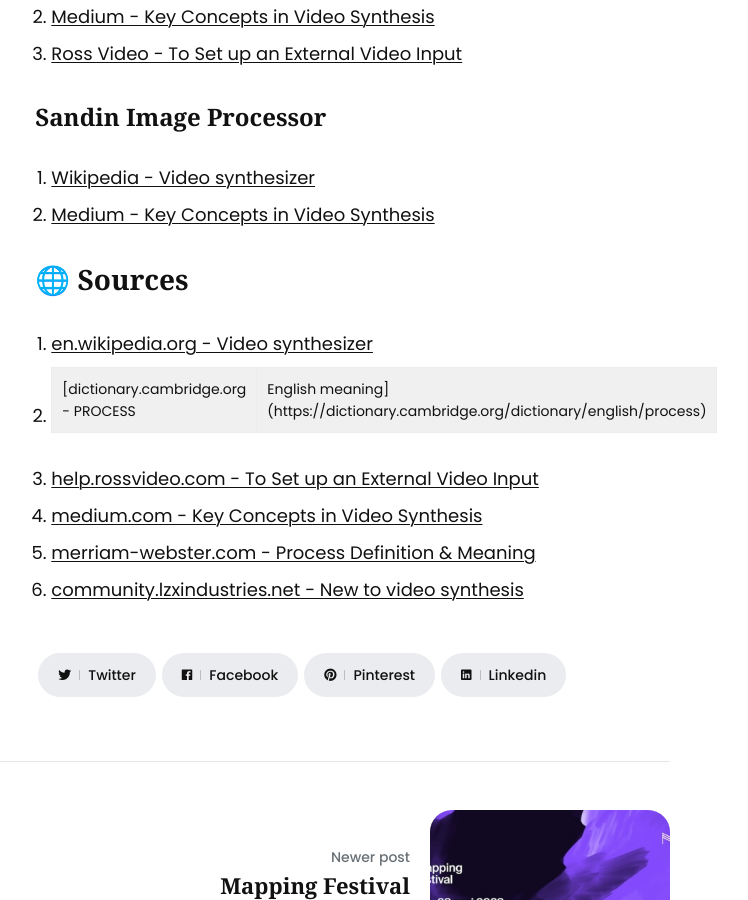
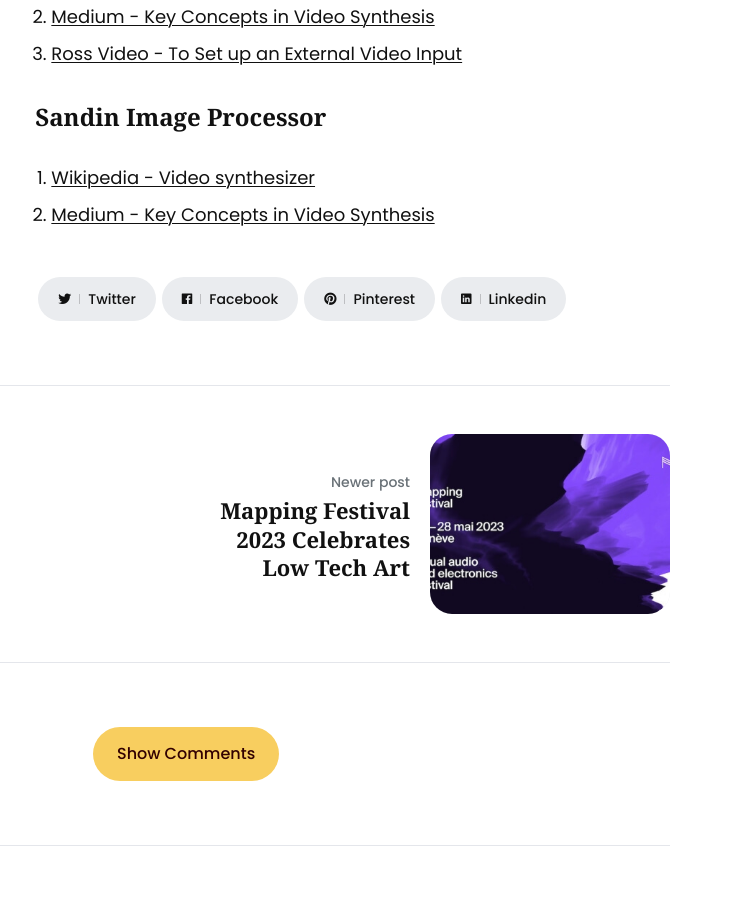
Before and after one commit to onConsensus/website, a Jekyll site: the page built from _posts/2023-01-07-10-popular-video-synthesizers.md, in a window 1280 px wide and 900 px high, scrolled down 12586 px. Shown: the whole window, without its empty margins (454-1202 px from the left). Built offline with Jekyll 4.4.1, drawn with Linux system fonts in a browser that asks for light colours.

Commit message:
Update 2023-01-07-10-popular-video-synthesizers.md

```diff
--- a/_posts/2023-01-07-10-popular-video-synthesizers.md
+++ b/_posts/2023-01-07-10-popular-video-synthesizers.md
@@ -155,11 +155,3 @@
 ### Sandin Image Processor
 15. [Wikipedia - Video synthesizer](https://en.wikipedia.org/wiki/Video_synthesizer)
 16. [Medium - Key Concepts in Video Synthesis](https://medium.com/modular-synthesis/basic-concepts-in-video-synthesis-83b76f726856)
-
-## 🌐 Sources
-1. [en.wikipedia.org - Video synthesizer](https://en.wikipedia.org/wiki/Video_synthesizer)
-2. [dictionary.cambridge.org - PROCESS | English meaning](https://dictionary.cambridge.org/dictionary/english/process)
-3. [help.rossvideo.com - To Set up an External Video Input](https://help.rossvideo.com/ultra/Tasks/Setup/Video/Input-Setup_Ext.html)
-4. [medium.com - Key Concepts in Video Synthesis](https://medium.com/modular-synthesis/basic-concepts-in-video-synthesis-83b76f726856)
-5. [merriam-webster.com - Process Definition & Meaning](https://www.merriam-webster.com/dictionary/process)
-6. [community.lzxindustries.net - New to video synthesis](https://community.lzxindustries.net/t/new-to-video-synthesis/3858)
```
